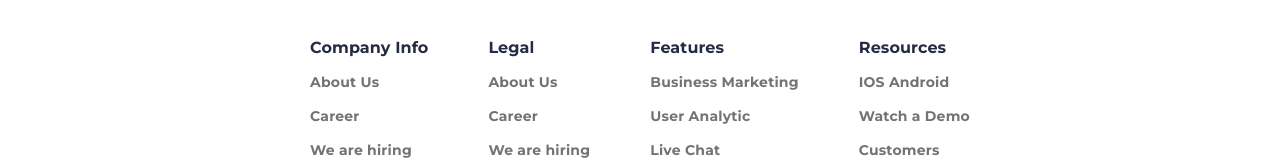
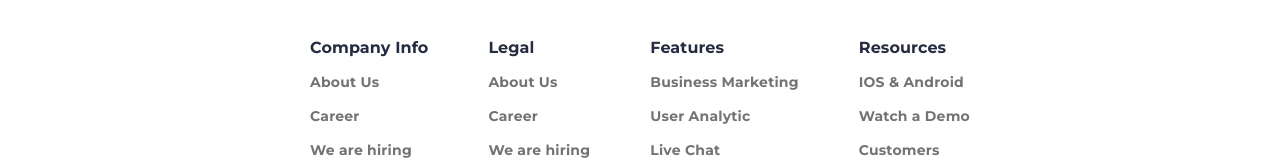
Before and after one commit to mehakkhan123/milestone2-assignment-tailwind, a Next.js app: page / in a window 1280 px wide. Shown: the part 778-938 px from the top of the page. Built offline with nearby package versions, Linux system fonts and the light colour scheme.

Commit message:
updated footer

```diff
--- a/src/components/Footer.tsx
+++ b/src/components/Footer.tsx
@@ -37,7 +37,7 @@ export default function Footer() {
 
         <div className='flex flex-col gap-[10px]'>
           <h5 className='text-[#252B42] font-bold text-base leading-6 tracking-[0.1px]'>Resources</h5>
-          <Link href={""}><h5 className='font-bold text-sm leading-6 tracking-[0.2px] text-[#737373]'>IOS  Android</h5></Link>
+          <Link href={""}><h5 className='font-bold text-sm leading-6 tracking-[0.2px] text-[#737373]'>IOS & Android</h5></Link>
           <Link href={""}><h5 className='font-bold text-sm leading-6 tracking-[0.2px] text-[#737373]'>Watch a Demo</h5></Link>
           <Link href={""}><h5 className='font-bold text-sm leading-6 tracking-[0.2px] text-[#737373]'>Customers</h5></Link>
           <Link href={""}><h5 className='font-bold text-sm leading-6 tracking-[0.2px] text-[#737373]'>API</h5></Link>
```
